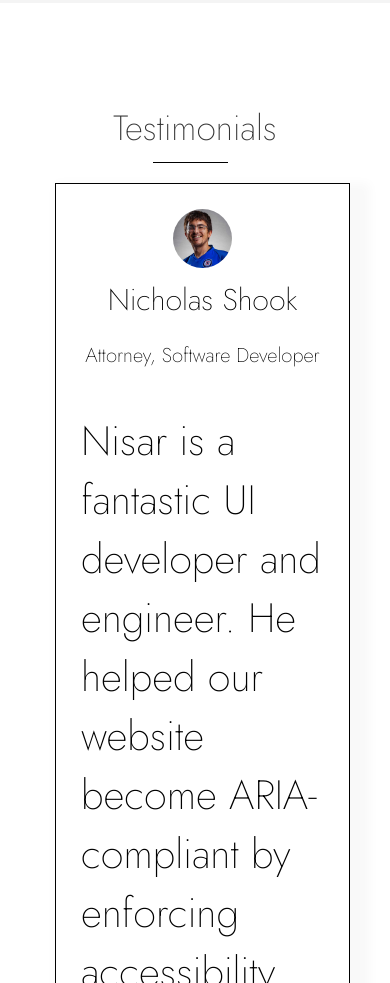
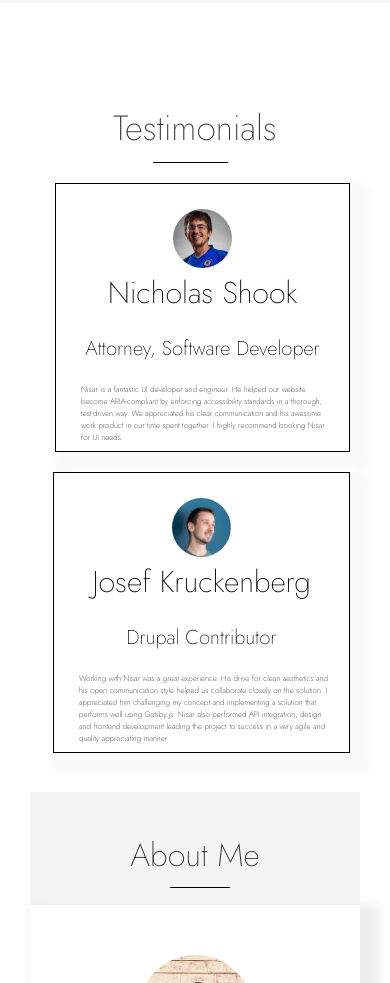
Before and after one commit to wesley-codes/poforlio, a plain HTML site: page index.html in a window 390 px wide. Shown: the part 5796-6779 px from the top of the page. Drawn offline with Linux system fonts and the light colour scheme.

Commit message:
first commit

```diff
--- a/style.css
+++ b/style.css
@@ -793,7 +793,7 @@ footer {
     .container-9,
     .container-10,
     .Testimonial-p {
-        font-size: 1.6em;
+        font-size: 8px;
         font-weight: 500;
         text-align: left;
         margin-right: 20px;
```
